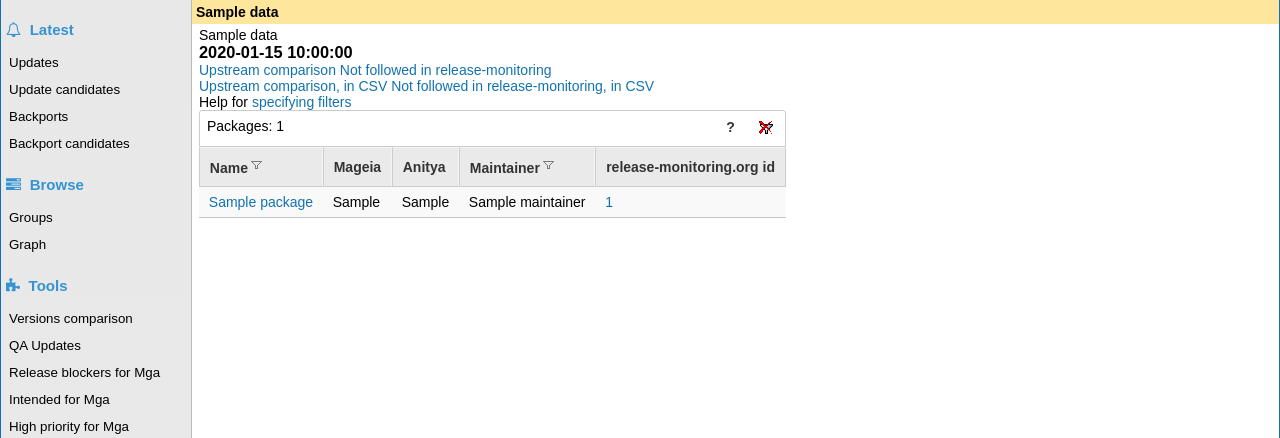
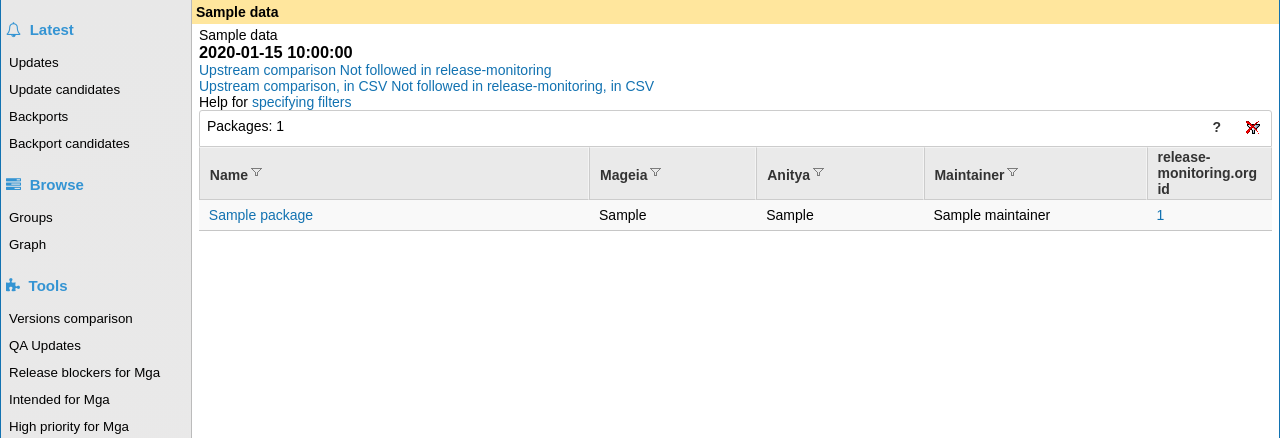
Before and after one commit to manatools/madb, a Flask app: template madb/templates/check_anitya.html in a window 1280 px wide. Shown: the part 75-513 px from the top of the page. Run offline with Flask 3, Linux system fonts and the light colour scheme; the template is opened without the code that fills it: most values are stand-ins (such as "Sample title", 1, 10 or a date in 2020); parts of the project's set-up code (start-up, migrations or seed data) failed here and were passed over.

Commit message:
Tune columns width
Restore filters on versions

```diff
--- a/madb/templates/check_anitya.html
+++ b/madb/templates/check_anitya.html
@@ -39,7 +39,7 @@
 </div>
 
 <div class="homepage">
-  <table id="anitya"><thead><tr> <th>Name</th> <th>Mageia</th> <th>Anitya</th> <th>Maintainer</th> <th>release-monitoring.org id</th> </tr></thead>
+  <table id="anitya"><thead><tr> <th style="width: 35%">Name</th> <th style="width: 15%">Mageia</th> <th style="width: 15%">Anitya</th> <th style="width: 20%">Maintainer</th> <th style="width: 10%">release-monitoring.org id</th> </tr></thead>
 <tbody>
 {% for package in data.packages %}
   {% if data.compare[package.name] != 0 %}
@@ -78,8 +78,6 @@
 <script data-config>
 var filtersConfig = {base_path: 'tablefilter/',
             alternate_rows: true,
-            col_1: 'none',
-            col_2: 'none',
             col_3: 'checklist',
             col_4: 'none',
             popup_filters: true,
```
